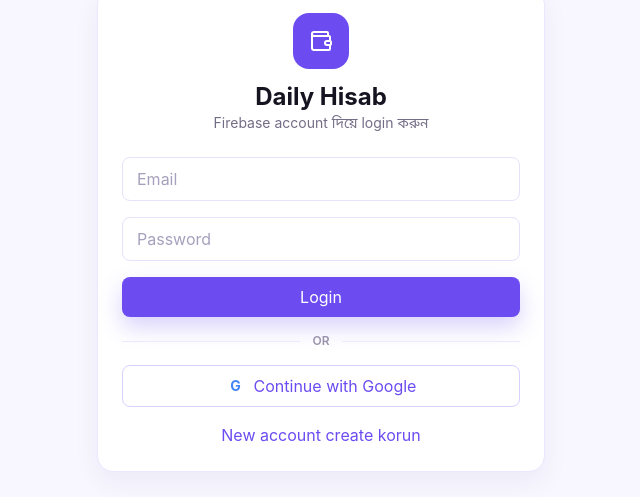
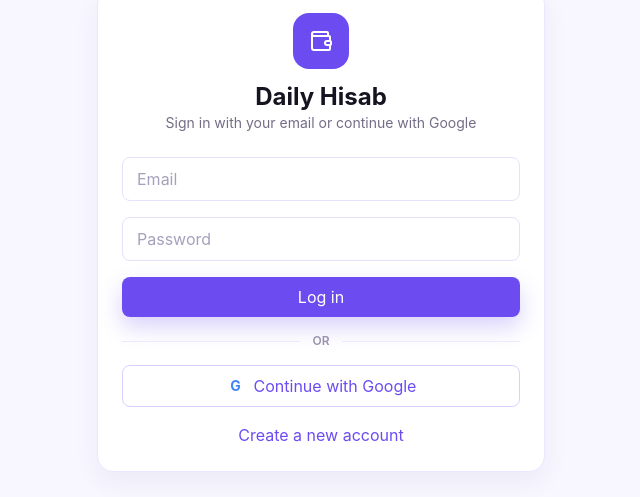
Before and after one commit to GalibDev/Daily-Hisab, a Next.js app: page /login in a window 1280 px wide. Shown: the part 170-667 px from the top of the page, without its empty margins (319-959 px from the left). Built offline with nearby package versions, Linux system fonts and the light colour scheme; no server answers.

Commit message:
Improve login page copy

```diff
--- a/components/pages/auth-page.tsx
+++ b/components/pages/auth-page.tsx
@@ -61,14 +61,14 @@
             <Wallet />
           </div>
           <h1 className="text-2xl font-bold">Daily Hisab</h1>
-          <p className="text-sm text-[#746d86]">Firebase account দিয়ে login করুন</p>
+          <p className="text-sm text-[#746d86]">Sign in with your email or continue with Google</p>
         </div>
-        {!configured && <div className="mb-4 rounded-lg bg-[#fff4e2] p-3 text-sm text-[#8a5a00]">Firebase env missing. `.env.local` check করুন।</div>}
+        {!configured && <div className="mb-4 rounded-lg bg-[#fff4e2] p-3 text-sm text-[#8a5a00]">Authentication is not configured. Please check your `.env.local` file.</div>}
         <form onSubmit={handleSubmit} className="grid gap-4">
           {mode === "signup" && <input name="name" className={inputClass} placeholder="Full name" />}
           <input name="email" type="email" className={inputClass} placeholder="Email" required />
           <input name="password" type="password" className={inputClass} placeholder="Password" required minLength={6} />
-          <Button type="submit" disabled={loading || !configured}>{loading ? "Please wait..." : mode === "login" ? "Login" : "Create account"}</Button>
+          <Button type="submit" disabled={loading || !configured}>{loading ? "Please wait..." : mode === "login" ? "Log in" : "Create account"}</Button>
         </form>
         <div className="my-4 flex items-center gap-3 text-xs font-semibold text-[#9a93ac]">
           <span className="h-px flex-1 bg-[#ece8ff]" /> OR <span className="h-px flex-1 bg-[#ece8ff]" />
@@ -78,7 +78,7 @@
           Continue with Google
         </Button>
         <button type="button" className="mt-4 w-full text-sm font-semibold text-[#6C4CF1]" onClick={() => setMode(mode === "login" ? "signup" : "login")}>
-          {mode === "login" ? "New account create korun" : "Already account ache? Login"}
+          {mode === "login" ? "Create a new account" : "Already have an account? Log in"}
         </button>
       </Card>
     </main>
```
